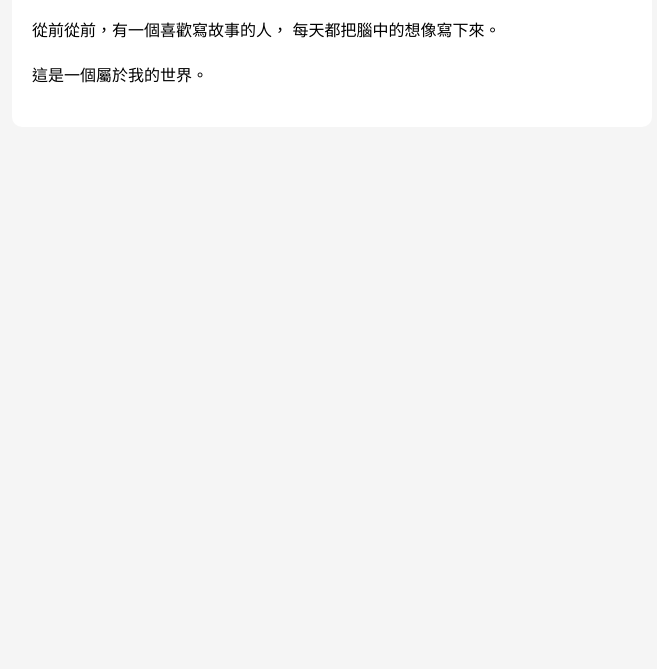
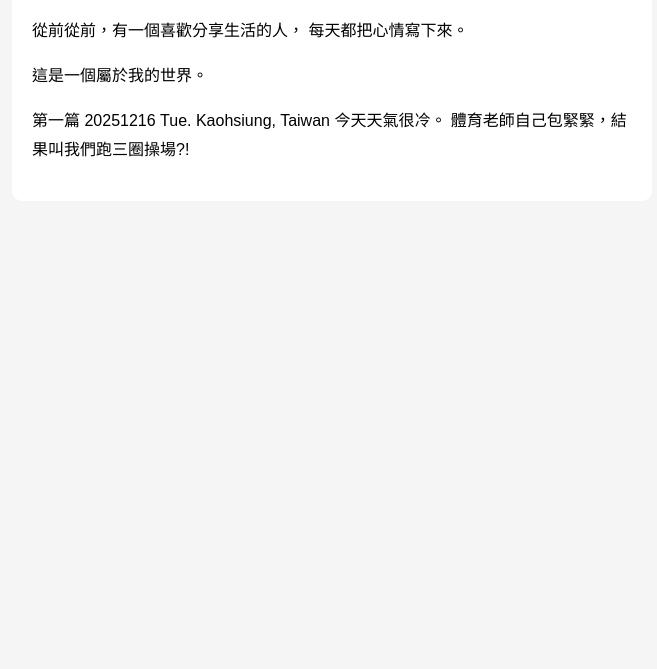
Before and after one commit to anniechang120/anniechang120.github.io, a plain HTML site: page index.html in a window 1280 px wide. Shown: the part 131-800 px from the top of the page, without its empty margins (308-965 px from the left). Drawn offline with Linux system fonts and the light colour scheme.

Commit message:
Update index.html

```diff
--- a/index.html
+++ b/index.html
@@ -27,12 +27,19 @@ text-align: center;
 <div class="story">
 <h1>我的小故事</h1>
 <p>
-從前從前，有一個喜歡寫故事的人，
-每天都把腦中的想像寫下來。
+從前從前，有一個喜歡分享生活的人，
+每天都把心情寫下來。
 </p>
 <p>
 這是一個屬於我的世界。
 </p>
+<p>
+第一篇
+20251216 Tue. Kaohsiung, Taiwan
+
+今天天氣很冷。
+體育老師自己包緊緊，結果叫我們跑三圈操場?!
+</p>
 </div>
 </body>
 </html>
```
